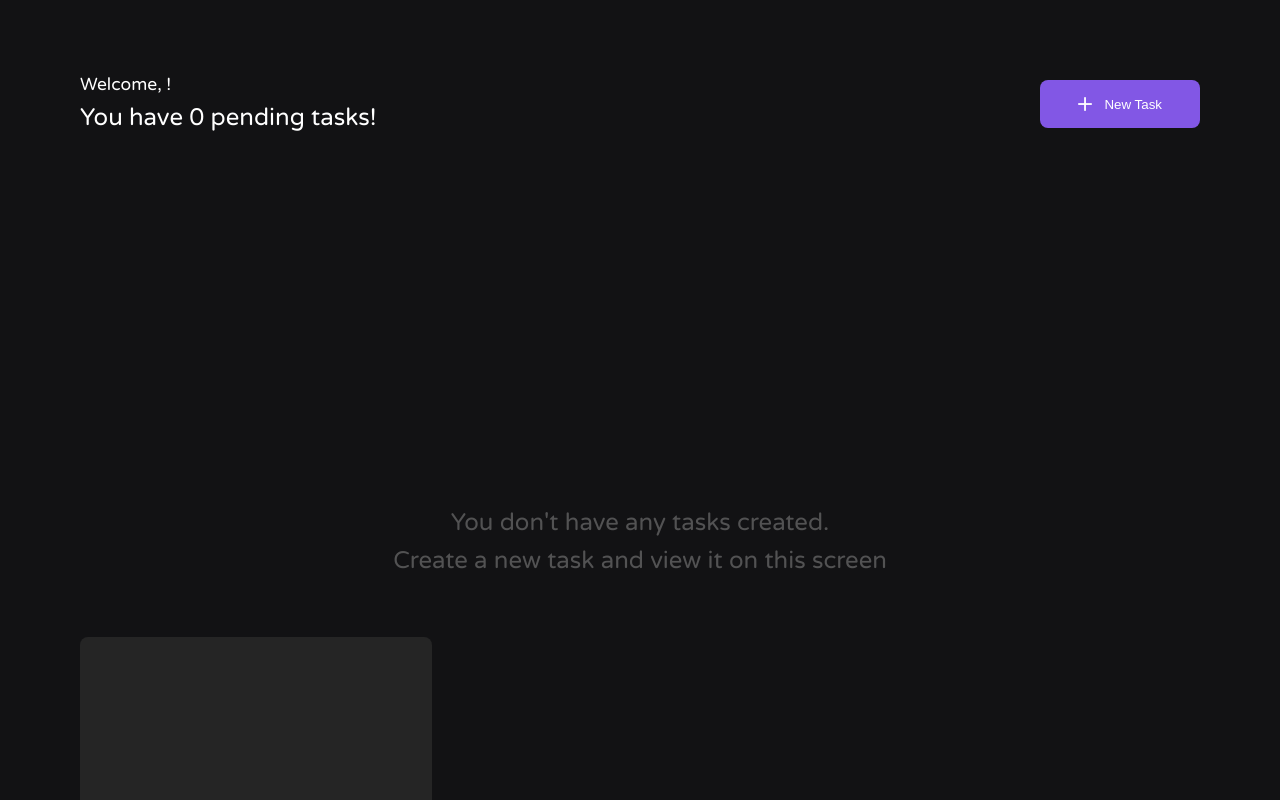
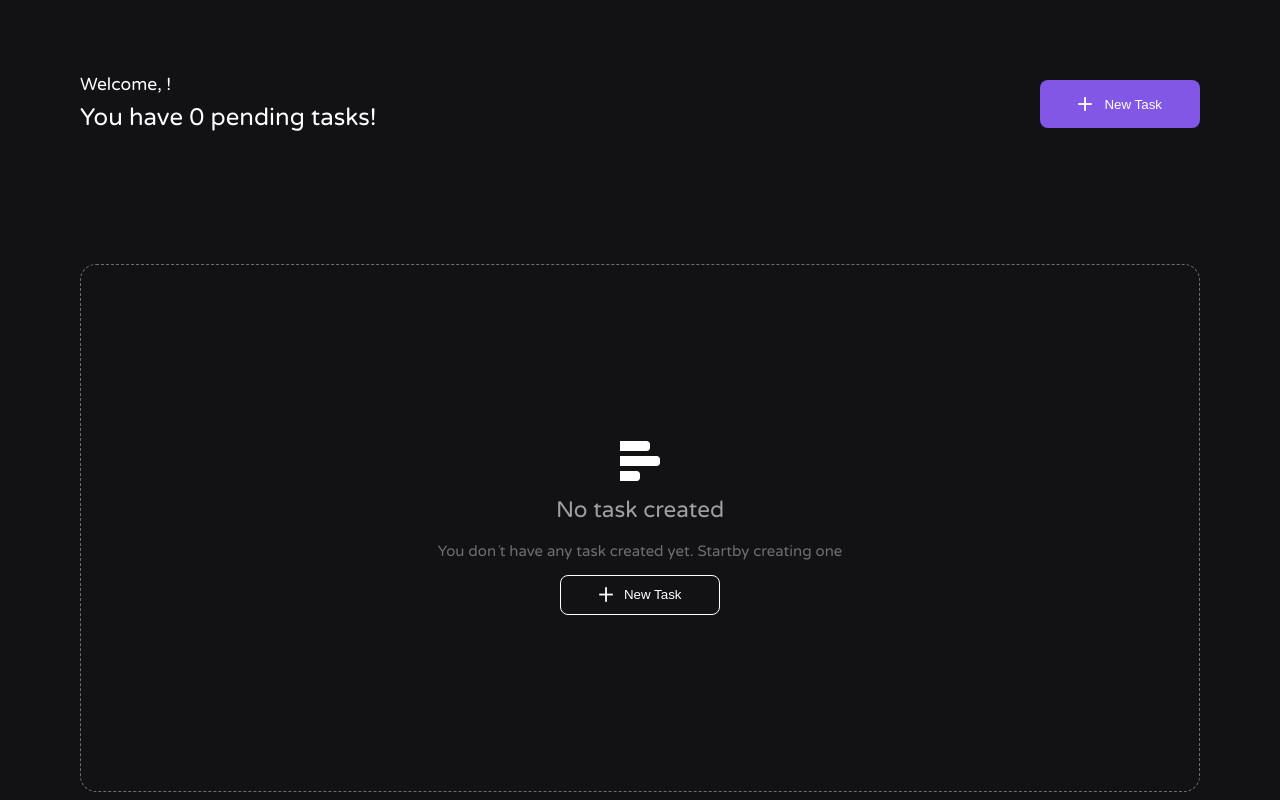
Before and after one commit to diogenesOliver/Task-s, a Vue app in the folder web/: page /task-s/1/1 in a window 1280 px wide. Shown: the top 800 px of the page. Built offline with nearby package versions, Linux system fonts and the light colour scheme; no server answers; what @uiball/loaders would draw is missing.

Commit message:
style: Changin style of the message from 0 task-s

```diff
--- a/web/src/components/TaskPageComponent.vue
+++ b/web/src/components/TaskPageComponent.vue
@@ -36,8 +36,8 @@
 
                         <div class="form-control">
                             <label for="desc">Description</label>
-                            <input name="desc" type="text" class="form-input" id="taskDescription" placeholder="Enter a description..."
-                                v-model="tasksInfo.description">
+                            <input name="desc" type="text" class="form-input" id="taskDescription"
+                                placeholder="Enter a description..." v-model="tasksInfo.description">
                         </div>
 
                         <div class="forms">
@@ -49,7 +49,8 @@
 
                             <div class="form-control">
                                 <label for="something">Ends Date</label>
-                                <input type="date" class="form-input form-date" id="inputDate" v-model="tasksInfo.endsDate" />
+                                <input type="date" class="form-input form-date" id="inputDate"
+                                    v-model="tasksInfo.endsDate" />
                             </div>
 
                         </div>
@@ -64,7 +65,16 @@
         </div>
 
         <div class="msg-from-0-tasks" id="taskCounter">
-            <h1>You don't have any tasks created. <br> Create a new task and view it on this screen</h1>
+            <div class="message">
+                <img src="../assets/chart-simple-horizontal.png" alt="">
+                <h2>No task created</h2>
+                <p>You don´t have any task created yet. Startby creating one</p>
+
+                <button class="new-task button-msg-from-0-task" @click.prevent="openModal()">
+                    <img src="../assets/mais.png">
+                    New Task
+                </button>
+            </div>
         </div>
 
         <div class="tasks-card">
@@ -224,11 +234,53 @@ h1 {
     height: .9rem;
 }
 
+.msg-from-0-tasks,
+.message {
+    display: flex;
+    flex-direction: column;
+
+    align-items: center;
+}
+
 .msg-from-0-tasks {
-    text-align: center;
-    margin-top: 20rem;
+    border: 1px solid #ebebeb6c;
+    border-style: dashed;
+    border-radius: 1rem;
 
-    color: #80808096;
+    height: 33rem;
+    margin-top: 5rem;
+}
+
+.message {
+    margin-top: 11rem;
+    gap: .7rem;
+}
+
+.message h2{
+    color: #a0a0a0;
+}
+
+.message p{
+    color: #ebebeb6c;
+}
+
+.button-msg-from-0-task{
+    background-color: transparent;
+    border: solid 1px #FFFFFF;
+
+    height: 2.5rem;
+}
+
+.button-msg-from-0-task:hover{
+    background-color: transparent;
+}
+
+.message button img{
+    height: .9rem;
+}
+
+.msg-from-0-tasks img {
+    height: 2.5rem;
 }
 
 .modal {
```
Also changed, not shown: web/src/assets/chart-simple-horizontal.png (added).
